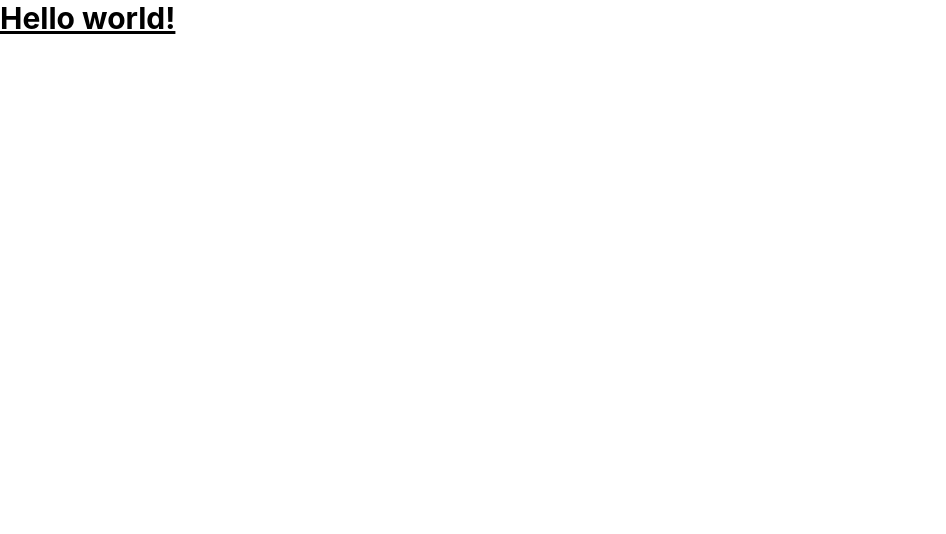
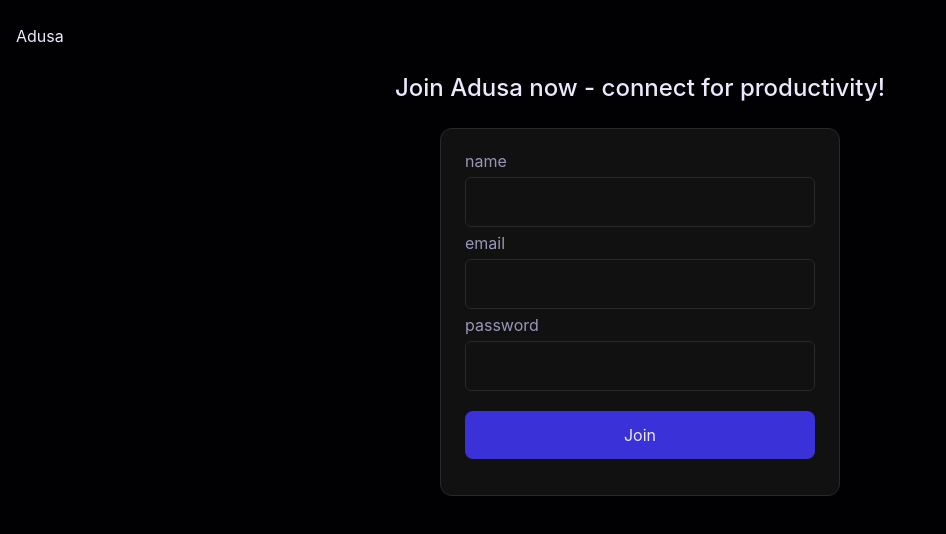
Before and after one commit to ashish8112/adusa, a React (Vite) app in the folder adusa-frontend/: page / in a window 1280 px wide. Shown: the top 534 px of the page, without its empty margins (0-946 px from the left). Built offline with nearby package versions, Linux system fonts and the light colour scheme; no server answers.

Commit message:
added register page to check working

```diff
--- a/adusa-frontend/src/App.jsx
+++ b/adusa-frontend/src/App.jsx
@@ -1,7 +1,7 @@
+import Register from "./features/auth/Register";
+
 export default function App() {
   return (
-    <h1 className="text-3xl font-bold underline">
-      Hello world!
-    </h1>
+   <Register></Register>
   )
 }
```
